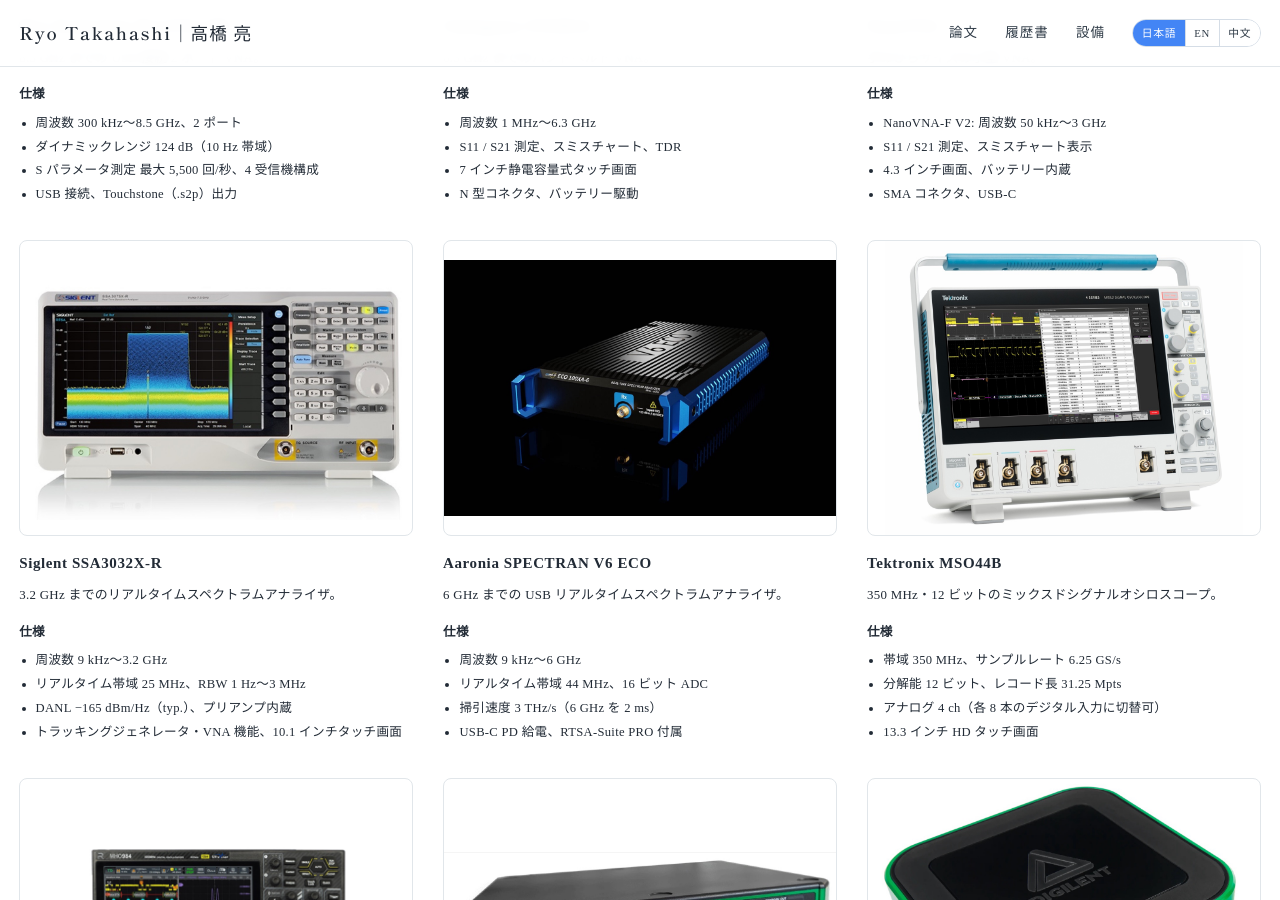
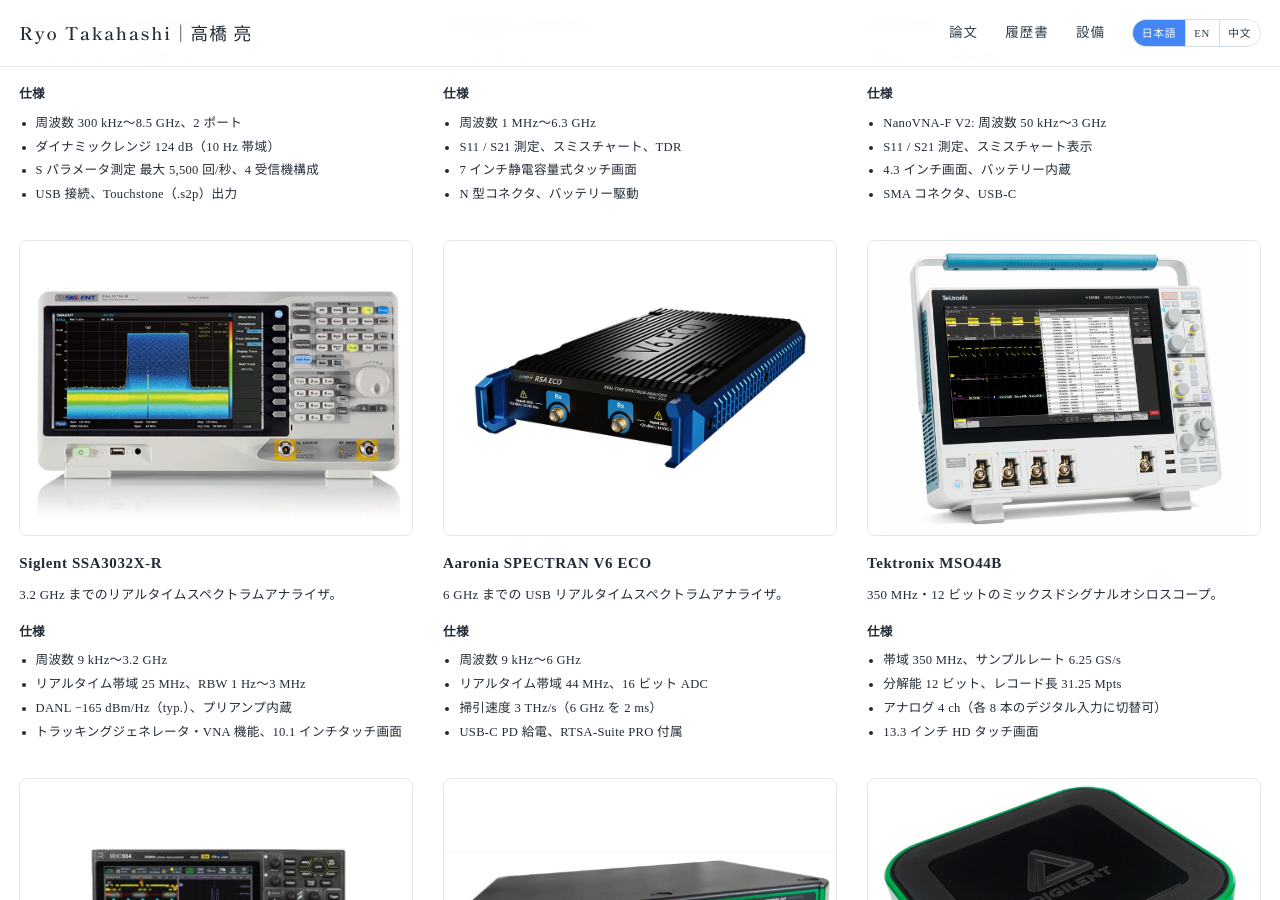
Before and after one commit to takahashiryo/takahashiryo.github.io, a Jekyll site: the page built from _pages/ja-facilities.html, in a window 1280 px wide and 900 px high, scrolled down 634 px. Built offline with Jekyll 4.4.1, drawn with Linux system fonts in a browser that asks for light colours.

Commit message:
SPECTRAN V6 ECO の写真を白背景の製品写真に差し替え
Co-Authored-By: Claude Fable 5.1 <noreply@anthropic.com>

```diff
--- a/_data/facilities.yml
+++ b/_data/facilities.yml
@@ -118,7 +118,7 @@
     - id: "spectran-v6-eco"
       name: "SPECTRAN V6 ECO"
       maker: "Aaronia"
-      image: "spectran-v6-eco.jpg"
+      image: "spectran-v6-eco-2.jpg"
       ja:
         desc: "6 GHz までの USB リアルタイムスペクトラムアナライザ。"
         specs:
```
Also changed, not shown: images/facilities/spectran-v6-eco-2.jpg (added), images/facilities/spectran-v6-eco.jpg (deleted).
